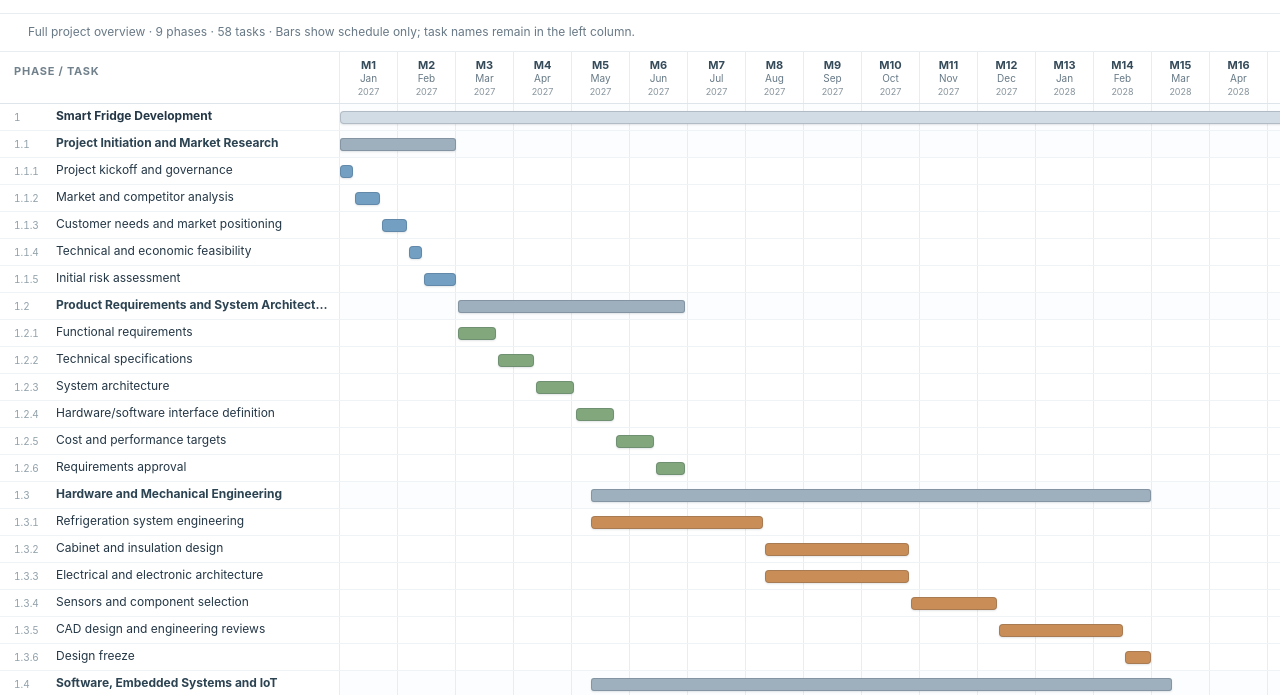
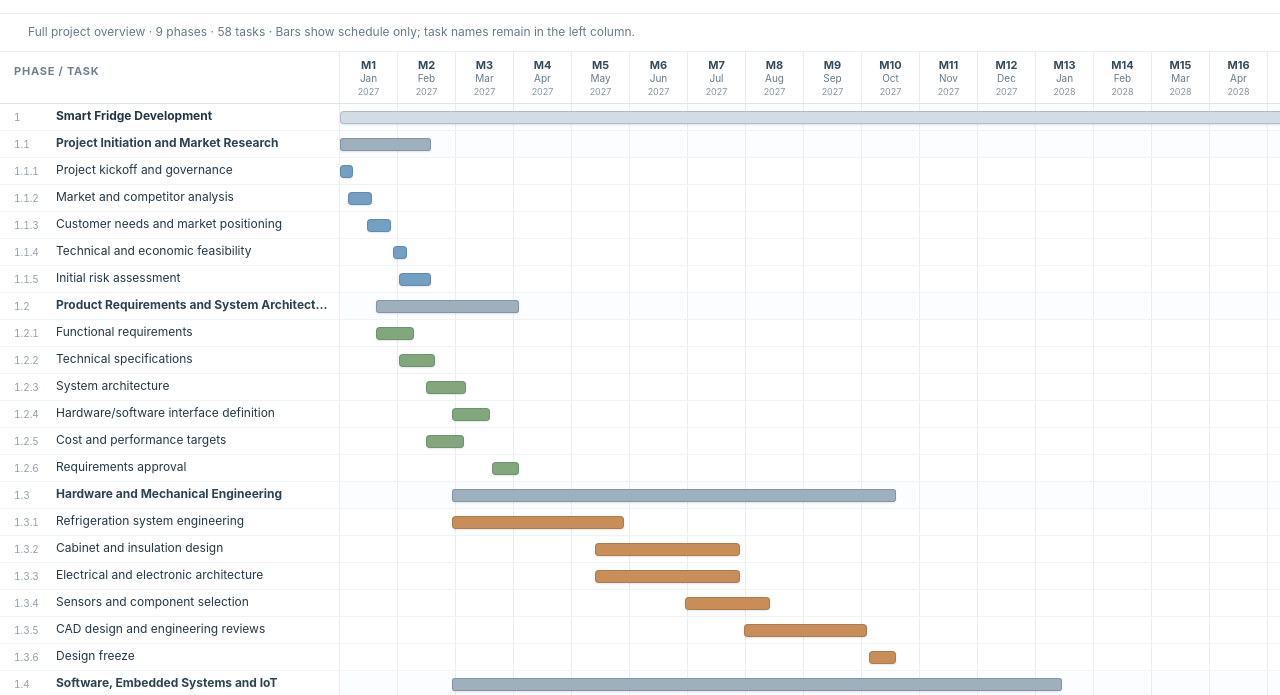
Before and after one commit to Ryme-YACOUBI/smart-fridge-gantt, a plain HTML site: page index.html in a window 1280 px wide. Shown: the part 79-774 px from the top of the page. Drawn offline with Linux system fonts and the light colour scheme.

```diff
--- a/index.html
+++ b/index.html
@@ -79,72 +79,81 @@ h1{font-size:23px;line-height:1.2;margin:0 0 6px;font-weight:650;letter-spacing:
 const DATA = {
 "rows": [
 {"wbs":"1","name":"Smart Fridge Development","type":"project","start":"2027-01-01","end":"2029-01-01","color":"#D2DCE4"},
-{"wbs":"1.1","name":"Project Initiation and Market Research","type":"group","start":"2027-01-01","end":"2027-03-03","color":"#9EAFBD"},
+
+{"wbs":"1.1","name":"Project Initiation and Market Research","type":"group","start":"2027-01-01","end":"2027-02-18","color":"#9EAFBD"},
 {"wbs":"1.1.1","name":"Project kickoff and governance","type":"task","start":"2027-01-01","end":"2027-01-08","color":"#739FC2"},
-{"wbs":"1.1.2","name":"Market and competitor analysis","type":"task","start":"2027-01-09","end":"2027-01-22","color":"#739FC2"},
-{"wbs":"1.1.3","name":"Customer needs and market positioning","type":"task","start":"2027-01-23","end":"2027-02-05","color":"#739FC2"},
-{"wbs":"1.1.4","name":"Technical and economic feasibility","type":"task","start":"2027-02-06","end":"2027-02-13","color":"#739FC2"},
-{"wbs":"1.1.5","name":"Initial risk assessment","type":"task","start":"2027-02-14","end":"2027-03-03","color":"#739FC2"},
-{"wbs":"1.2","name":"Product Requirements and System Architecture","type":"group","start":"2027-03-04","end":"2027-07-01","color":"#9EAFBD"},
-{"wbs":"1.2.1","name":"Functional requirements","type":"task","start":"2027-03-04","end":"2027-03-24","color":"#82A77D"},
-{"wbs":"1.2.2","name":"Technical specifications","type":"task","start":"2027-03-25","end":"2027-04-13","color":"#82A77D"},
-{"wbs":"1.2.3","name":"System architecture","type":"task","start":"2027-04-14","end":"2027-05-04","color":"#82A77D"},
-{"wbs":"1.2.4","name":"Hardware/software interface definition","type":"task","start":"2027-05-05","end":"2027-05-25","color":"#82A77D"},
-{"wbs":"1.2.5","name":"Cost and performance targets","type":"task","start":"2027-05-26","end":"2027-06-15","color":"#82A77D"},
-{"wbs":"1.2.6","name":"Requirements approval","type":"task","start":"2027-06-16","end":"2027-07-01","color":"#82A77D"},
-{"wbs":"1.3","name":"Hardware and Mechanical Engineering","type":"group","start":"2027-05-13","end":"2028-03-02","color":"#9EAFBD"},
-{"wbs":"1.3.1","name":"Refrigeration system engineering","type":"task","start":"2027-05-13","end":"2027-08-11","color":"#C98E58"},
-{"wbs":"1.3.2","name":"Cabinet and insulation design","type":"task","start":"2027-08-12","end":"2027-10-27","color":"#C98E58"},
-{"wbs":"1.3.3","name":"Electrical and electronic architecture","type":"task","start":"2027-08-12","end":"2027-10-27","color":"#C98E58"},
-{"wbs":"1.3.4","name":"Sensors and component selection","type":"task","start":"2027-10-28","end":"2027-12-12","color":"#C98E58"},
-{"wbs":"1.3.5","name":"CAD design and engineering reviews","type":"task","start":"2027-12-13","end":"2028-02-16","color":"#C98E58"},
-{"wbs":"1.3.6","name":"Design freeze","type":"task","start":"2028-02-17","end":"2028-03-02","color":"#C98E58"},
-{"wbs":"1.4","name":"Software, Embedded Systems and IoT","type":"group","start":"2027-05-13","end":"2028-03-13","color":"#9EAFBD"},
-{"wbs":"1.4.1","name":"Embedded software architecture","type":"task","start":"2027-05-13","end":"2027-08-11","color":"#B9A052"},
-{"wbs":"1.4.2","name":"Firmware development","type":"task","start":"2027-08-12","end":"2027-12-12","color":"#B9A052"},
-{"wbs":"1.4.3","name":"Sensor data acquisition","type":"task","start":"2027-09-12","end":"2027-11-26","color":"#B9A052"},
-{"wbs":"1.4.4","name":"IoT and connectivity development","type":"task","start":"2027-09-26","end":"2028-02-12","color":"#B9A052"},
-{"wbs":"1.4.5","name":"Mobile and cloud integration","type":"task","start":"2027-11-27","end":"2028-02-10","color":"#B9A052"},
-{"wbs":"1.4.6","name":"Initial smart functionalities","type":"task","start":"2028-01-12","end":"2028-02-26","color":"#B9A052"},
-{"wbs":"1.4.7","name":"Hardware/software integration","type":"task","start":"2028-02-27","end":"2028-03-13","color":"#B9A052"},
-{"wbs":"1.5","name":"Industrialization, Procurement and Tooling","type":"group","start":"2027-07-13","end":"2028-04-02","color":"#9EAFBD"},
-{"wbs":"1.5.1","name":"Supplier identification and selection","type":"task","start":"2027-07-13","end":"2027-09-26","color":"#9B80B8"},
-{"wbs":"1.5.2","name":"Component sourcing","type":"task","start":"2027-09-27","end":"2027-11-21","color":"#9B80B8"},
-{"wbs":"1.5.3","name":"Supplier qualification","type":"task","start":"2027-11-22","end":"2028-01-06","color":"#9B80B8"},
-{"wbs":"1.5.4","name":"Manufacturing process design","type":"task","start":"2028-01-07","end":"2028-02-16","color":"#9B80B8"},
-{"wbs":"1.5.5","name":"Tooling preparation","type":"task","start":"2028-02-17","end":"2028-03-23","color":"#9B80B8"},
-{"wbs":"1.5.6","name":"Production cost analysis","type":"task","start":"2028-03-24","end":"2028-04-02","color":"#9B80B8"},
-{"wbs":"1.6","name":"Wave 1 – Core Prototype Development","type":"group","start":"2027-11-12","end":"2028-04-02","color":"#9EAFBD"},
-{"wbs":"1.6.1","name":"Prototype component procurement","type":"task","start":"2027-11-12","end":"2028-01-26","color":"#718FA9"},
-{"wbs":"1.6.2","name":"Mechanical and electrical assembly","type":"task","start":"2028-02-12","end":"2028-03-13","color":"#718FA9"},
-{"wbs":"1.6.3","name":"Refrigeration system integration","type":"task","start":"2028-03-14","end":"2028-03-18","color":"#718FA9"},
-{"wbs":"1.6.4","name":"Embedded software integration","type":"task","start":"2028-03-19","end":"2028-03-23","color":"#718FA9"},
-{"wbs":"1.6.5","name":"Core IoT functionality integration","type":"task","start":"2028-03-24","end":"2028-03-26","color":"#718FA9"},
-{"wbs":"1.6.6","name":"First integrated prototype","type":"task","start":"2028-03-27","end":"2028-03-28","color":"#718FA9"},
-{"wbs":"1.6.7","name":"Prototype review and approval","type":"task","start":"2028-03-29","end":"2028-04-02","color":"#718FA9"},
-{"wbs":"1.7","name":"Testing and Quality Assurance","type":"group","start":"2028-04-03","end":"2028-08-31","color":"#9EAFBD"},
-{"wbs":"1.7.1","name":"Functional testing","type":"task","start":"2028-04-03","end":"2028-05-22","color":"#718FA9"},
-{"wbs":"1.7.2","name":"Refrigeration performance testing","type":"task","start":"2028-05-23","end":"2028-06-21","color":"#718FA9"},
-{"wbs":"1.7.3","name":"Energy-efficiency testing","type":"task","start":"2028-06-22","end":"2028-07-12","color":"#718FA9"},
-{"wbs":"1.7.4","name":"Reliability and durability testing","type":"task","start":"2028-07-13","end":"2028-08-02","color":"#718FA9"},
-{"wbs":"1.7.5","name":"Electrical and safety testing","type":"task","start":"2028-08-03","end":"2028-08-13","color":"#718FA9"},
-{"wbs":"1.7.6","name":"Connectivity testing","type":"task","start":"2028-08-14","end":"2028-08-21","color":"#718FA9"},
-{"wbs":"1.7.7","name":"Defect correction and retesting","type":"task","start":"2028-08-22","end":"2028-08-31","color":"#718FA9"},
-{"wbs":"1.8","name":"Wave 2 – Advanced Smart Features","type":"group","start":"2028-04-03","end":"2028-09-10","color":"#9EAFBD"},
-{"wbs":"1.8.1","name":"Smart screen integration","type":"task","start":"2028-04-03","end":"2028-06-01","color":"#BD7F9D"},
-{"wbs":"1.8.2","name":"AI feature development","type":"task","start":"2028-06-02","end":"2028-07-22","color":"#BD7F9D"},
-{"wbs":"1.8.3","name":"Advanced software functionalities","type":"task","start":"2028-07-23","end":"2028-08-11","color":"#BD7F9D"},
-{"wbs":"1.8.4","name":"User interface development","type":"task","start":"2028-07-13","end":"2028-08-21","color":"#BD7F9D"},
-{"wbs":"1.8.5","name":"Integration with Wave 1 architecture","type":"task","start":"2028-08-22","end":"2028-08-26","color":"#BD7F9D"},
-{"wbs":"1.8.6","name":"System optimization","type":"task","start":"2028-08-27","end":"2028-08-31","color":"#BD7F9D"},
-{"wbs":"1.8.7","name":"Advanced feature validation","type":"task","start":"2028-09-01","end":"2028-09-10","color":"#BD7F9D"},
+{"wbs":"1.1.2","name":"Market and competitor analysis","type":"task","start":"2027-01-05","end":"2027-01-18","color":"#739FC2"},
+{"wbs":"1.1.3","name":"Customer needs and market positioning","type":"task","start":"2027-01-15","end":"2027-01-28","color":"#739FC2"},
+{"wbs":"1.1.4","name":"Technical and economic feasibility","type":"task","start":"2027-01-29","end":"2027-02-05","color":"#739FC2"},
+{"wbs":"1.1.5","name":"Initial risk assessment","type":"task","start":"2027-02-01","end":"2027-02-18","color":"#739FC2"},
+
+{"wbs":"1.2","name":"Product Requirements and System Architecture","type":"group","start":"2027-01-20","end":"2027-04-05","color":"#9EAFBD"},
+{"wbs":"1.2.1","name":"Functional requirements","type":"task","start":"2027-01-20","end":"2027-02-09","color":"#82A77D"},
+{"wbs":"1.2.2","name":"Technical specifications","type":"task","start":"2027-02-01","end":"2027-02-20","color":"#82A77D"},
+{"wbs":"1.2.3","name":"System architecture","type":"task","start":"2027-02-15","end":"2027-03-08","color":"#82A77D"},
+{"wbs":"1.2.4","name":"Hardware/software interface definition","type":"task","start":"2027-03-01","end":"2027-03-21","color":"#82A77D"},
+{"wbs":"1.2.5","name":"Cost and performance targets","type":"task","start":"2027-02-15","end":"2027-03-07","color":"#82A77D"},
+{"wbs":"1.2.6","name":"Requirements approval","type":"task","start":"2027-03-22","end":"2027-04-05","color":"#82A77D"},
+
+{"wbs":"1.3","name":"Hardware and Mechanical Engineering","type":"group","start":"2027-03-01","end":"2027-10-20","color":"#9EAFBD"},
+{"wbs":"1.3.1","name":"Refrigeration system engineering","type":"task","start":"2027-03-01","end":"2027-05-30","color":"#C98E58"},
+{"wbs":"1.3.2","name":"Cabinet and insulation design","type":"task","start":"2027-05-15","end":"2027-07-30","color":"#C98E58"},
+{"wbs":"1.3.3","name":"Electrical and electronic architecture","type":"task","start":"2027-05-15","end":"2027-07-30","color":"#C98E58"},
+{"wbs":"1.3.4","name":"Sensors and component selection","type":"task","start":"2027-07-01","end":"2027-08-15","color":"#C98E58"},
+{"wbs":"1.3.5","name":"CAD design and engineering reviews","type":"task","start":"2027-08-01","end":"2027-10-05","color":"#C98E58"},
+{"wbs":"1.3.6","name":"Design freeze","type":"task","start":"2027-10-06","end":"2027-10-20","color":"#C98E58"},
+
+{"wbs":"1.4","name":"Software, Embedded Systems and IoT","type":"group","start":"2027-03-01","end":"2028-01-15","color":"#9EAFBD"},
+{"wbs":"1.4.1","name":"Embedded software architecture","type":"task","start":"2027-03-01","end":"2027-05-30","color":"#B9A052"},
+{"wbs":"1.4.2","name":"Firmware development","type":"task","start":"2027-06-01","end":"2027-10-01","color":"#B9A052"},
+{"wbs":"1.4.3","name":"Sensor data acquisition","type":"task","start":"2027-07-01","end":"2027-09-15","color":"#B9A052"},
+{"wbs":"1.4.4","name":"IoT and connectivity development","type":"task","start":"2027-07-15","end":"2027-12-01","color":"#B9A052"},
+{"wbs":"1.4.5","name":"Mobile and cloud integration","type":"task","start":"2027-10-01","end":"2027-12-15","color":"#B9A052"},
+{"wbs":"1.4.6","name":"Initial smart functionalities","type":"task","start":"2027-11-01","end":"2027-12-15","color":"#B9A052"},
+{"wbs":"1.4.7","name":"Hardware/software integration","type":"task","start":"2027-12-16","end":"2028-01-15","color":"#B9A052"},
+
+{"wbs":"1.5","name":"Industrialization, Procurement and Tooling","type":"group","start":"2027-05-01","end":"2027-12-20","color":"#9EAFBD"},
+{"wbs":"1.5.1","name":"Supplier identification and selection","type":"task","start":"2027-05-01","end":"2027-07-15","color":"#9B80B8"},
+{"wbs":"1.5.2","name":"Component sourcing","type":"task","start":"2027-07-01","end":"2027-09-15","color":"#9B80B8"},
+{"wbs":"1.5.3","name":"Supplier qualification","type":"task","start":"2027-09-01","end":"2027-10-15","color":"#9B80B8"},
+{"wbs":"1.5.4","name":"Manufacturing process design","type":"task","start":"2027-10-01","end":"2027-11-15","color":"#9B80B8"},
+{"wbs":"1.5.5","name":"Tooling preparation","type":"task","start":"2027-11-01","end":"2027-12-15","color":"#9B80B8"},
+{"wbs":"1.5.6","name":"Production cost analysis","type":"task","start":"2027-12-01","end":"2027-12-20","color":"#9B80B8"},
+
+{"wbs":"1.6","name":"Wave 1 – Core Prototype Development","type":"group","start":"2027-09-01","end":"2028-02-05","color":"#9EAFBD"},
+{"wbs":"1.6.1","name":"Prototype component procurement","type":"task","start":"2027-09-01","end":"2027-11-15","color":"#718FA9"},
+{"wbs":"1.6.2","name":"Mechanical and electrical assembly","type":"task","start":"2027-12-01","end":"2027-12-31","color":"#718FA9"},
+{"wbs":"1.6.3","name":"Refrigeration system integration","type":"task","start":"2028-01-01","end":"2028-01-10","color":"#718FA9"},
+{"wbs":"1.6.4","name":"Embedded software integration","type":"task","start":"2028-01-11","end":"2028-01-20","color":"#718FA9"},
+{"wbs":"1.6.5","name":"Core IoT functionality integration","type":"task","start":"2028-01-21","end":"2028-01-25","color":"#718FA9"},
+{"wbs":"1.6.6","name":"First integrated prototype","type":"task","start":"2028-01-26","end":"2028-01-27","color":"#718FA9"},
+{"wbs":"1.6.7","name":"Prototype review and approval","type":"task","start":"2028-01-28","end":"2028-02-05","color":"#718FA9"},
+
+{"wbs":"1.7","name":"Testing and Quality Assurance","type":"group","start":"2028-02-06","end":"2028-05-30","color":"#9EAFBD"},
+{"wbs":"1.7.1","name":"Functional testing","type":"task","start":"2028-02-06","end":"2028-03-25","color":"#718FA9"},
+{"wbs":"1.7.2","name":"Refrigeration performance testing","type":"task","start":"2028-03-15","end":"2028-04-15","color":"#718FA9"},
+{"wbs":"1.7.3","name":"Energy-efficiency testing","type":"task","start":"2028-04-01","end":"2028-04-21","color":"#718FA9"},
+{"wbs":"1.7.4","name":"Reliability and durability testing","type":"task","start":"2028-04-15","end":"2028-05-05","color":"#718FA9"},
+{"wbs":"1.7.5","name":"Electrical and safety testing","type":"task","start":"2028-04-25","end":"2028-05-05","color":"#718FA9"},
+{"wbs":"1.7.6","name":"Connectivity testing","type":"task","start":"2028-05-01","end":"2028-05-10","color":"#718FA9"},
+{"wbs":"1.7.7","name":"Defect correction and retesting","type":"task","start":"2028-05-11","end":"2028-05-30","color":"#718FA9"},
+
+{"wbs":"1.8","name":"Wave 2 – Advanced Smart Features","type":"group","start":"2028-02-06","end":"2028-06-20","color":"#9EAFBD"},
+{"wbs":"1.8.1","name":"Smart screen integration","type":"task","start":"2028-02-06","end":"2028-04-05","color":"#BD7F9D"},
+{"wbs":"1.8.2","name":"AI feature development","type":"task","start":"2028-03-15","end":"2028-05-05","color":"#BD7F9D"},
+{"wbs":"1.8.3","name":"Advanced software functionalities","type":"task","start":"2028-05-01","end":"2028-05-20","color":"#BD7F9D"},
+{"wbs":"1.8.4","name":"User interface development","type":"task","start":"2028-03-01","end":"2028-04-20","color":"#BD7F9D"},
+{"wbs":"1.8.5","name":"Integration with Wave 1 architecture","type":"task","start":"2028-05-21","end":"2028-05-25","color":"#BD7F9D"},
+{"wbs":"1.8.6","name":"System optimization","type":"task","start":"2028-05-26","end":"2028-06-05","color":"#BD7F9D"},
+{"wbs":"1.8.7","name":"Advanced feature validation","type":"task","start":"2028-06-06","end":"2028-06-20","color":"#BD7F9D"},
+
 {"wbs":"1.9","name":"Final Validation, Certification and Market Launch","type":"group","start":"2028-09-01","end":"2029-01-01","color":"#9EAFBD"},
 {"wbs":"1.9.1","name":"Final system integration","type":"task","start":"2028-09-01","end":"2028-09-21","color":"#78A487"},
-{"wbs":"1.9.2","name":"Complete product validation","type":"task","start":"2028-09-22","end":"2028-11-01","color":"#78A487"},
-{"wbs":"1.9.3","name":"Regulatory compliance and certification","type":"task","start":"2028-11-02","end":"2028-11-21","color":"#78A487"},
-{"wbs":"1.9.4","name":"Final quality approval","type":"task","start":"2028-11-22","end":"2028-12-01","color":"#78A487"},
-{"wbs":"1.9.5","name":"Production readiness review","type":"task","start":"2028-12-02","end":"2028-12-13","color":"#78A487"},
-{"wbs":"1.9.6","name":"Launch preparation","type":"task","start":"2028-12-14","end":"2028-12-27","color":"#78A487"},
+{"wbs":"1.9.2","name":"Complete product validation","type":"task","start":"2028-09-15","end":"2028-10-25","color":"#78A487"},
+{"wbs":"1.9.3","name":"Regulatory compliance and certification","type":"task","start":"2028-10-01","end":"2028-10-20","color":"#78A487"},
+{"wbs":"1.9.4","name":"Final quality approval","type":"task","start":"2028-10-21","end":"2028-10-30","color":"#78A487"},
+{"wbs":"1.9.5","name":"Production readiness review","type":"task","start":"2028-11-01","end":"2028-11-12","color":"#78A487"},
+{"wbs":"1.9.6","name":"Launch preparation","type":"task","start":"2028-11-13","end":"2028-12-26","color":"#78A487"},
 {"wbs":"1.9.7","name":"Commercial launch and project closure","type":"task","start":"2028-12-28","end":"2029-01-01","color":"#78A487"}
 ],
 "months":[
@@ -153,7 +162,6 @@ const DATA = {
 "start":"2027-01-01",
 "end":"2029-01-01"
 };
-
 const start=new Date(DATA.start+'T00:00:00Z');
 const end=new Date(DATA.end+'T00:00:00Z');
 const total=end-start;
```
